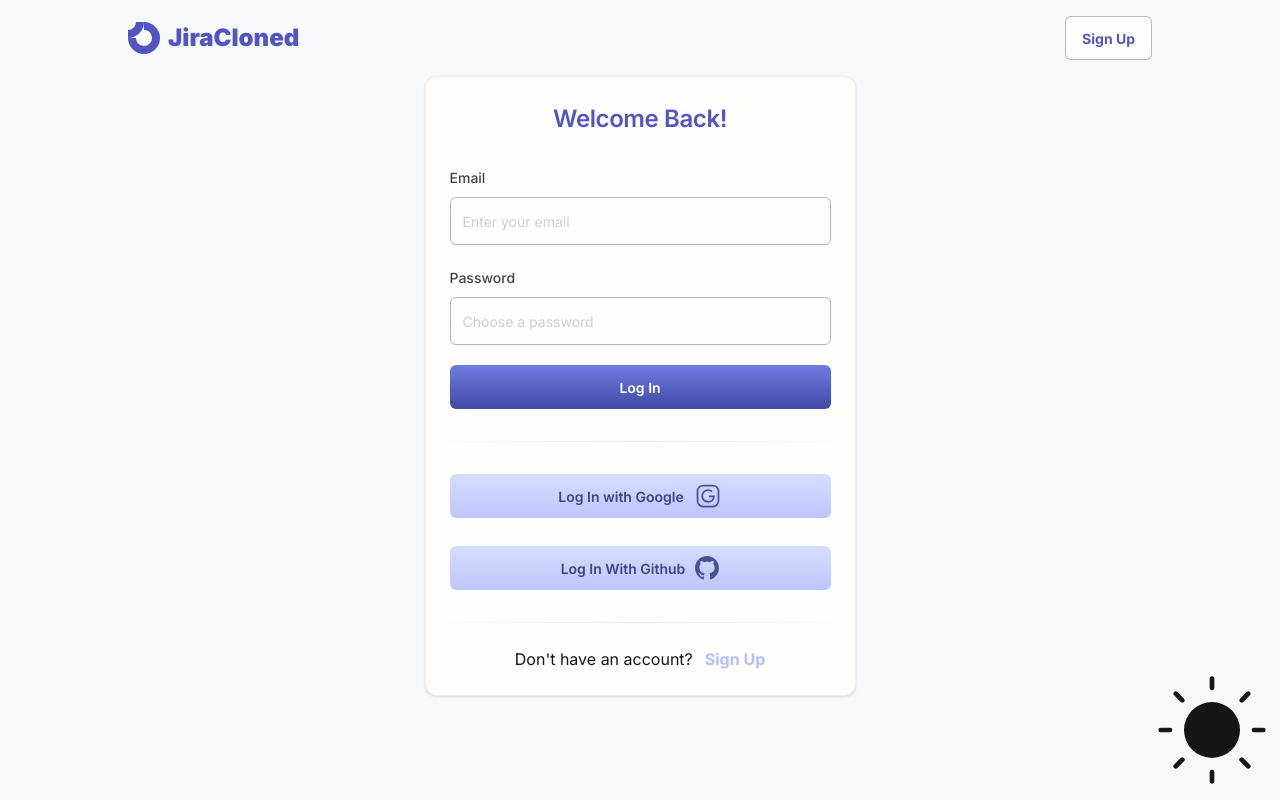
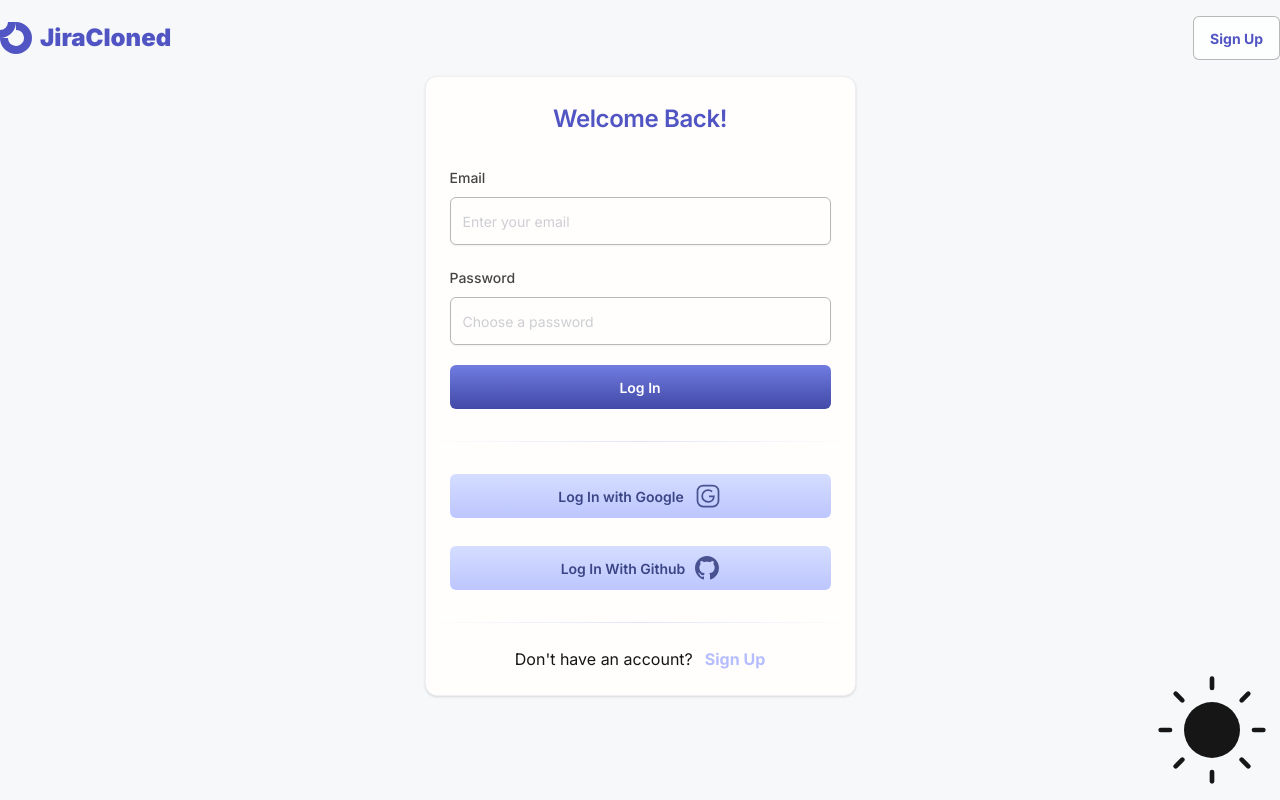
Before and after one commit to PaulHaze/jira-clone, a Next.js app: page /sign-in in a window 1280 px wide. Built offline with nearby package versions, Linux system fonts and the light colour scheme.

Commit message:
add an login in button to home screen

```diff
--- a/src/app/(auth)/layout.tsx
+++ b/src/app/(auth)/layout.tsx
@@ -7,12 +7,10 @@ type AuthLayoutProps = {
 export default function AuthLayout({ children }: AuthLayoutProps) {
   return (
     <main className="min-h-screen bg-base-200 pb-20">
-      <div className="mx-auto max-w-lg bg-base-200 px-6 md:px-8 xl:px-0">
-        {/* NAV */}
-        <AuthNav />
-        <div className="flex flex-col items-center justify-center pt-4">
-          {children}
-        </div>
+      {/* NAV */}
+      <AuthNav />
+      <div className="flex flex-col items-center justify-center pt-4">
+        {children}
       </div>
     </main>
   );
--- a/src/app/layout.tsx
+++ b/src/app/layout.tsx
@@ -6,7 +6,6 @@ import { cn } from '@/lib/utils';
 import { ThemeToggle } from '@/components/ui';
 
 import '@/styles/main.scss';
-
 const inter = Inter({ subsets: ['latin'] });
 
 export const metadata: Metadata = {
@@ -22,12 +21,15 @@ export default function RootLayout({
   return (
     <html lang="en" suppressHydrationWarning>
       <body
-        className={cn(`${inter.className} relative min-h-screen antialiased`)}
+        className={cn(
+          `${inter.className} relative min-h-screen bg-base-200 antialiased`,
+        )}
       >
         <ThemeProvider>
           <div className="absolute bottom-2 right-3">
             <ThemeToggle />
           </div>
+
           {children}
         </ThemeProvider>
       </body>
--- a/src/app/page.tsx
+++ b/src/app/page.tsx
@@ -1,7 +1,13 @@
+import { AuthNav } from '@/features';
+
 export default function Home() {
   return (
-    <div className="flex flex-col items-center pt-10">
-      <h1 className="mb-10">Jira Cloned</h1>
+    <div className="">
+      <AuthNav />
+
+      <div className="flex flex-col items-center pt-10">
+        <h1 className="mb-10">Jira Cloned</h1>
+      </div>
     </div>
   );
 }
--- a/src/features/auth/AuthNav.tsx
+++ b/src/features/auth/AuthNav.tsx
@@ -8,7 +8,7 @@ export function AuthNav() {
   const pathname = usePathname();
   const isSignUp = pathname === '/sign-up';
   return (
-    <nav className="flex items-center justify-between pt-4">
+    <nav className="mx-auto flex max-w-xl items-center justify-between bg-base-200 px-6 pt-4 md:px-8 xl:px-0">
       {/* LOGO */}
       <div className="flex items-center">
         <Link href="/" className="flex items-center">
```
